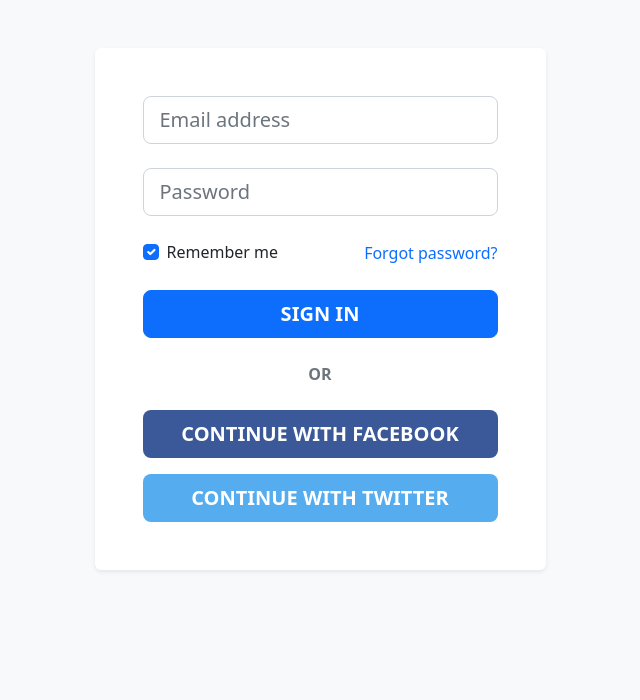
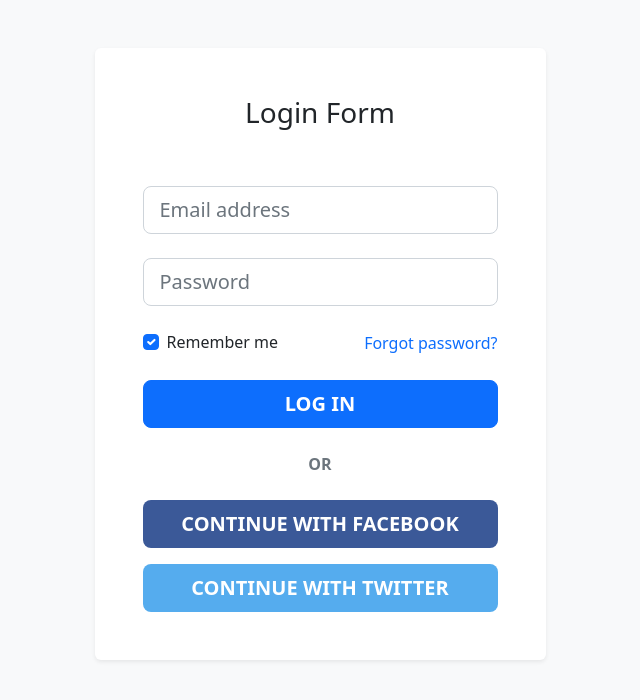
Before and after one commit to roaajouda/University-assignments, a plain HTML site: page web design and development/assigment-4/bootstrap.html in a window 1280 px wide. Shown: the whole page, without its empty margins (320-960 px from the left). Drawn offline with nearby package versions, Linux system fonts and the light colour scheme.

Commit message:
Update bootstrap.html

```diff
--- a/web design and development/assigment-4/bootstrap.html
+++ b/web design and development/assigment-4/bootstrap.html
@@ -3,7 +3,7 @@
   <head>
     <meta charset="UTF-8" />
     <meta name="viewport" content="width=device-width, initial-scale=1.0" />
-    <title>Sign In</title>
+    <title>Login In</title>
     <link
       href="https://cdn.jsdelivr.net/npm/bootstrap@5.2.3/dist/css/bootstrap.min.css"
       rel="stylesheet"
@@ -11,11 +11,13 @@
       crossorigin="anonymous"
     />
   </head>
+
   <body class="bg-light">
     <div class="container py-5">
       <div class="row justify-content-center">
         <div class="col-12 col-md-6 col-lg-5">
           <div class="card shadow-sm border-0">
+            <h1 class="h3 mb-2 mt-5 fw-normal text-center">Login Form</h1>
             <div class="card-body p-4 p-md-5">
               <form>
                 <div class="mb-4">
@@ -56,7 +58,7 @@
                   type="submit"
                   class="btn btn-primary btn-lg w-100 mb-4 text-uppercase fw-semibold"
                 >
-                  Sign in
+                  Log in
                 </button>
 
                 <div class="text-center text-muted mb-4">
```
